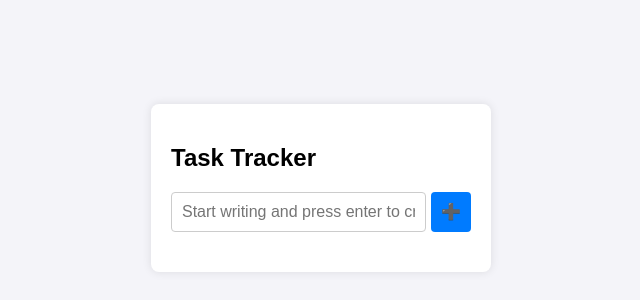
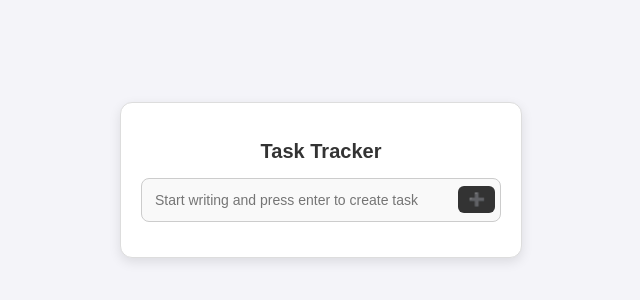
Before and after one commit to Safdar-Ali-India/Task-Tracker, a plain HTML site: page index.html in a window 1280 px wide. Shown: the part 220-520 px from the top of the page, without its empty margins (319-959 px from the left). Drawn offline with Linux system fonts and the light colour scheme.

Commit message:
Added improved  CSS for sleek and attractive UI design

```diff
--- a/index.html
+++ b/index.html
@@ -12,64 +12,87 @@
             align-items: center;
             min-height: 100vh;
             background-color: #f4f4f9;
+            margin: 0;
         }
         .task-tracker {
-            width: 300px;
-            background-color: #fff;
+            width: 360px;
+            background-color: #ffffff;
             padding: 20px;
-            border-radius: 8px;
-            box-shadow: 0 0 10px rgba(0, 0, 0, 0.1);
+            border-radius: 12px;
+            box-shadow: 0 4px 12px rgba(0, 0, 0, 0.1);
+            border: 1px solid #ddd;
         }
         .task-tracker h2 {
-            margin-bottom: 20px;
+            margin-bottom: 15px;
+            font-size: 20px;
+            font-weight: 600;
+            color: #333;
+            text-align: center;
         }
         .task-input {
             display: flex;
-            margin-bottom: 20px;
+            align-items: center;
+            border: 1px solid #ccc;
+            border-radius: 8px;
+            padding: 5px;
+            background-color: #f9f9f9;
+            margin-bottom: 15px;
         }
         .task-input input {
             flex: 1;
-            padding: 10px;
-            font-size: 16px;
-            border: 1px solid #ccc;
-            border-radius: 4px;
+            padding: 8px;
+            font-size: 14px;
+            border: none;
             outline: none;
+            background: none;
+            color: #666;
         }
         .task-input button {
-            margin-left: 5px;
-            padding: 10px;
-            font-size: 16px;
+            margin-left: 8px;
+            padding: 6px 10px;
             border: none;
-            border-radius: 4px;
-            background-color: #007bff;
+            border-radius: 6px;
+            background-color: #333;
             color: white;
             cursor: pointer;
         }
         .task-list {
             list-style: none;
             padding: 0;
+            margin: 0;
         }
         .task-item {
             display: flex;
             align-items: center;
             justify-content: space-between;
-            padding: 8px 0;
+            padding: 10px 5px;
             border-bottom: 1px solid #eee;
+            transition: background-color 0.2s;
+        }
+        .task-item:hover {
+            background-color: #f8f8f8;
         }
         .task-item.completed .task-text {
             text-decoration: line-through;
-            color: #888;
+            color: #aaa;
         }
         .task-item .task-text {
             flex: 1;
             margin: 0 10px;
+            font-size: 14px;
+            color: #333;
+        }
+        .task-item input[type="checkbox"] {
+            width: 18px;
+            height: 18px;
+            cursor: pointer;
         }
         .task-item button {
             border: none;
             background: none;
             cursor: pointer;
-            color: #ff4d4d;
-            font-size: 16px;
+            color: #e74c3c;
+            font-size: 18px;
         }
     </style>
 </head>
@@ -90,7 +113,6 @@
             const taskList = document.getElementById('taskList');
             taskList.innerHTML = '';
 
-            // Sort tasks to place completed ones at the end
             const sortedTasks = [...tasks].sort((a, b) => a.completed - b.completed);
 
             sortedTasks.forEach((task, index) => {
```
Also changed, not shown: 1 other file.
